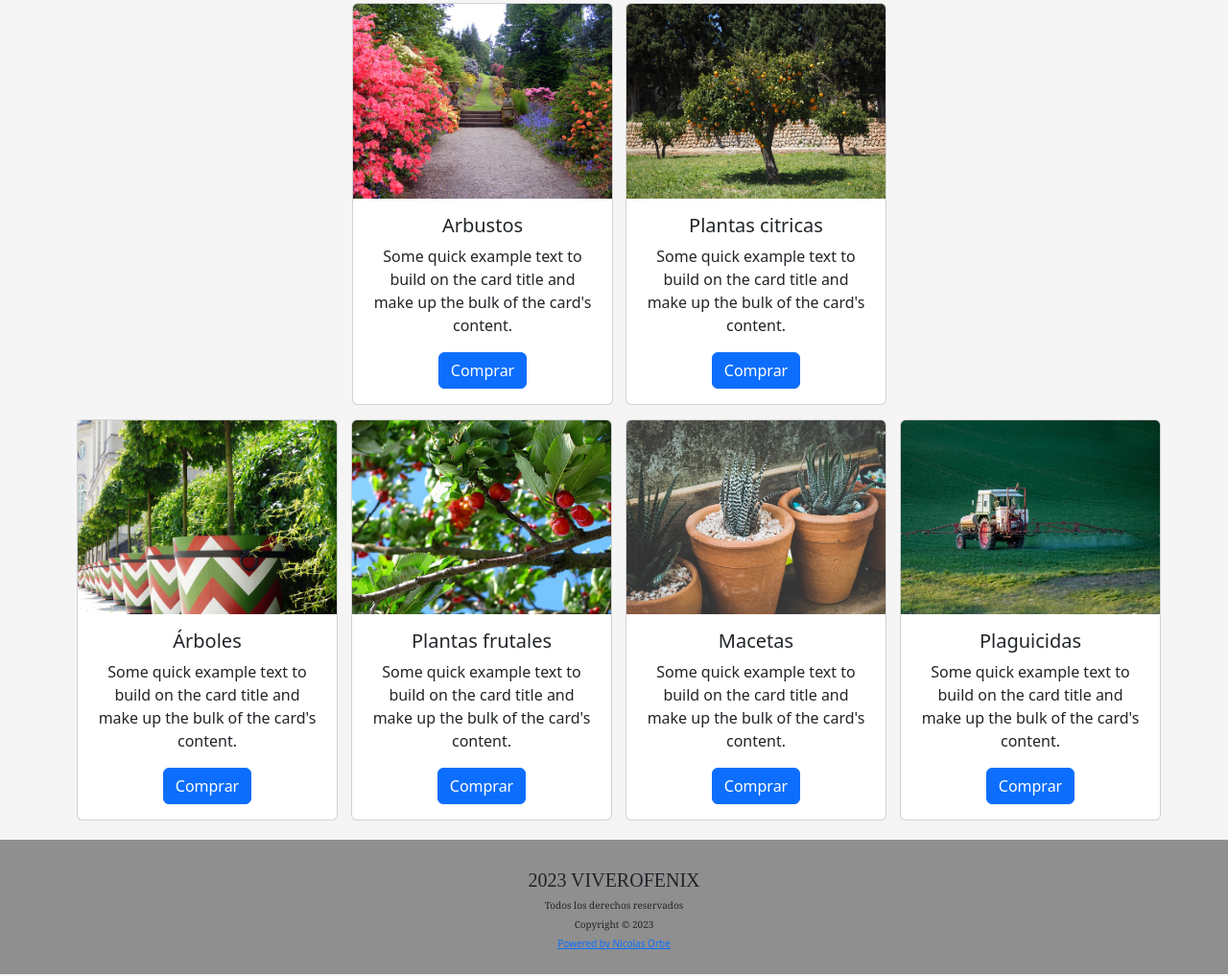
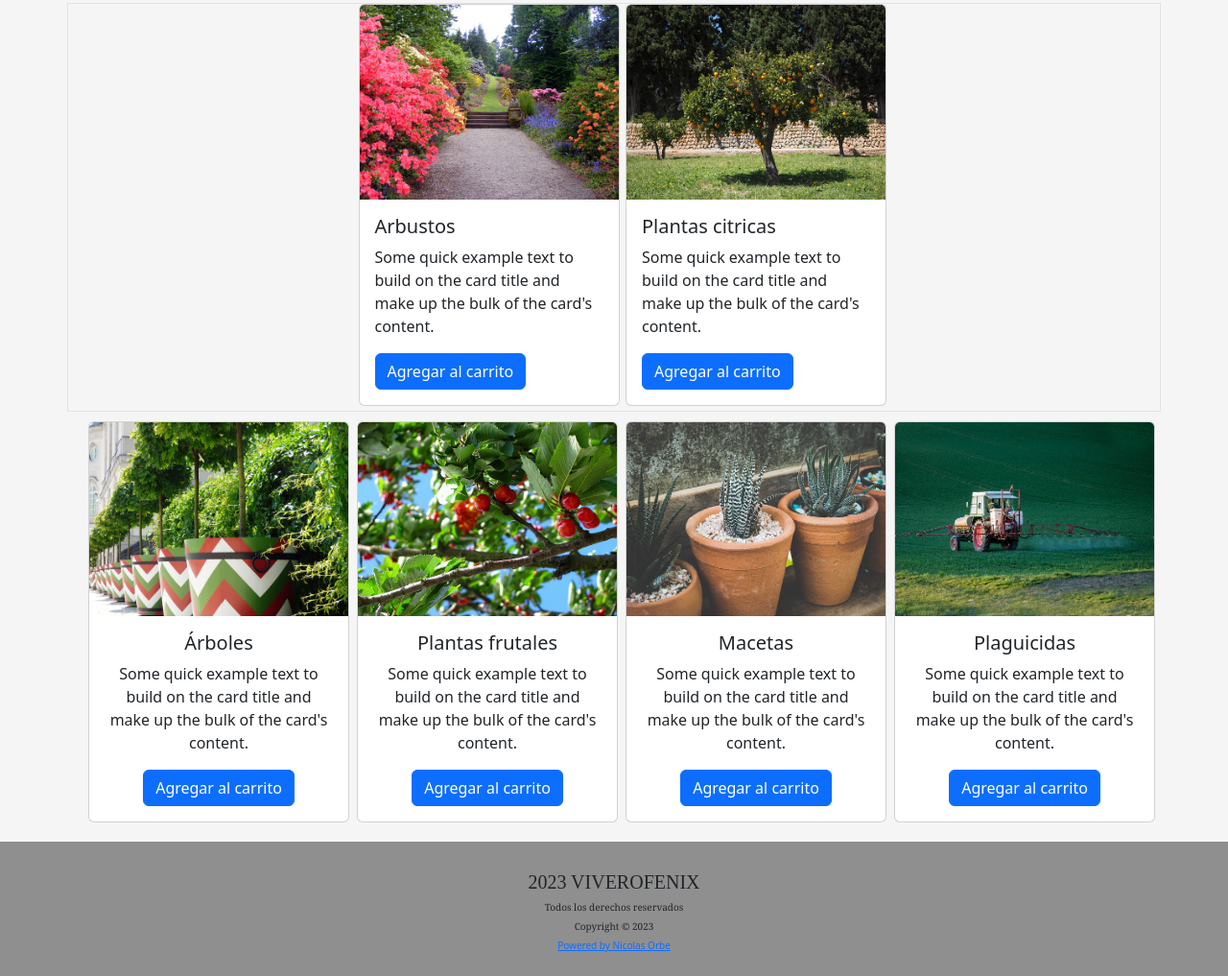
Before and after one commit to nicolasorbe1337/ProyectoFinal-NicolasOrbe, a plain HTML site: page Secciones/productos.html in a window 1280 px wide. Shown: the part 188-1205 px from the top of the page at 96% size. Drawn offline with nearby package versions, Linux system fonts and the light colour scheme.

Commit message:
Cambios de botones medidas y correcion de codigo

```diff
--- a/Secciones/productos.html
+++ b/Secciones/productos.html
@@ -6,7 +6,7 @@
     <meta name="viewport" content="width=device-width, initial-scale=1.0">
     <title>Primera Entrega</title>
 
-
+    <!-- Librerias,fuentes,iconos -->
     <link rel="preconnect" href="https://fonts.googleapis.com">
     <link rel="preconnect" href="https://fonts.gstatic.com" crossorigin>
     <link href="https://fonts.googleapis.com/css2?family=Nunito:ital@1&family=Poppins:ital,wght@0,600;1,500&display=swap" rel="stylesheet">
@@ -65,25 +65,25 @@
     </header>
 
     <!-- contenedor cards de productos--->
-    <main class="containerproductos">
+    <main>
         <div class="container-fluid">
             <h1 class="tituloproductos">Productos</h1>
 
         </div>
 
-        <div class="container text-center  ">
+        <div class="container border">
 
-            <div class="row justify-content-center row-cols-1 cols-sm-1 row-cols-md-2 row-cols-lg-4" style="margin-bottom:5px ;">
+            <div class="row justify-content-center row-cols-1 cols-sm-1 row-cols-md-2 row-cols-lg-4 mx-auto" style="margin-bottom:5px ;">
 
 
-                <div class="col">
+                <div class="col ">
 
                     <div class="card" style="width: 17rem;" >
                         <img src="../img/arbustosp.jpg" class="card-img-top" >
                         <div class="card-body">
                           <h5 class="card-title">Arbustos</h5>
                           <p class="card-text">Some quick example text to build on the card title and make up the bulk of the card's content.</p>
-                          <a href="#" class="btn btn-primary">Comprar</a>
+                          <a href="#" class="btn btn-primary">Agregar al carrito</a>
                         </div>
                     </div>
 
@@ -97,7 +97,7 @@
                         <div class="card-body">
                           <h5 class="card-title">Plantas citricas</h5>
                           <p class="card-text">Some quick example text to build on the card title and make up the bulk of the card's content.</p>
-                          <a href="#" class="btn btn-primary">Comprar</a>
+                          <a href="#" class="btn btn-primary">Agregar al carrito</a>
                         </div>
                     </div>
 
@@ -108,17 +108,17 @@
 
 
 
-        <div class="container text-center "style="padding:10px">
+        <div class="container text-center"style="padding:10px">
 
-            <div class="row row-cols-sm-1 row-cols-md-2 row-cols-lg-4 justify-content-center">
-                <div class="col">
+            <div class="row justify-content-center row-cols-sm-1 row-cols-md-2 row-cols-lg-4 mx-auto ">
+                <div class="col ">
 
                     <div class="card" style="width: 17rem;">
                         <img src="../img/arbolesp.jpg" class="card-img-top" >
                         <div class="card-body">
                           <h5 class="card-title">Árboles</h5>
                           <p class="card-text">Some quick example text to build on the card title and make up the bulk of the card's content.</p>
-                          <a href="#" class="btn btn-primary">Comprar</a>
+                          <a href="#" class="btn btn-primary">Agregar al carrito</a>
                         </div>
                     </div>
 
@@ -131,7 +131,7 @@
                         <div class="card-body">
                           <h5 class="card-title">Plantas frutales</h5>
                           <p class="card-text">Some quick example text to build on the card title and make up the bulk of the card's content.</p>
-                          <a href="#" class="btn btn-primary">Comprar</a>
+                          <a href="#" class="btn btn-primary">Agregar al carrito</a>
                         </div>
                     </div>
 
@@ -143,7 +143,7 @@
                         <div class="card-body">
                           <h5 class="card-title">Macetas</h5>
                           <p class="card-text">Some quick example text to build on the card title and make up the bulk of the card's content.</p>
-                          <a href="#" class="btn btn-primary">Comprar</a>
+                          <a href="#" class="btn btn-primary">Agregar al carrito</a>
                         </div>
                     </div>
 
@@ -155,7 +155,7 @@
                         <div class="card-body">
                           <h5 class="card-title">Plaguicidas</h5>
                           <p class="card-text">Some quick example text to build on the card title and make up the bulk of the card's content.</p>
-                          <a href="#" class="btn btn-primary">Comprar</a>
+                          <a href="#" class="btn btn-primary">Agregar al carrito</a>
                         </div>
                     </div>
 
--- a/style.css
+++ b/style.css
@@ -186,6 +186,7 @@ aside img{
     flex-direction: row;
     justify-content: center;
 }
+
 }
 
 .form{
@@ -263,51 +264,6 @@ aside img{
     background-color: rgb(199, 36, 36);
 
 }
-/*.forminputenviar{
-    display: flex;
-    text-align: center;
-    justify-content: center;
-    width: 200px;
-    height: 40px;
-    letter-spacing: 0;
-    background-color: rgba(255,255,255,0.05);
-}
-
-.forminputenviar:hover,
-.forminputenviar:active {
-    letter-spacing: 5px;
-}
-
-.forminputenviar:after,
-.forminputenviar:before {
-    backface-visibility: hidden;
-    border: 1px solid rgba(#fff, 0);
-    bottom: 0px;
-    content: " ";
-    display: block;
-    margin: 0 auto;
-    position: relative;
-    transition: all 280ms ease-in-out;
-    width: 0;
-}
-
-.forminputenviar:after,
-.forminputenviar:before {
-    backface-visibility: hidden;
-    border-color: #fff;
-    transition: width 350ms ease-in-out;
-    width: 70%;
-}
-
-.forminputenviar:hover:before {
-    bottom: auto;
-    top: 0;
-    width: 70%;
-}
-*/
-
-
-
 
 /* Estilos de Productos */
 .tituloproductos{
@@ -320,6 +276,13 @@ aside img{
     color: rgb(41, 41, 41);
 
 }
+
+.containerproductos{
+    display: flex;
+    flex-direction: column;
+    justify-content: center;
+}
+
 
 /* Estilos Nosotros */
 
@@ -341,6 +304,7 @@ aside img{
 
 }
 
+/* Responsive mq seccion nosotros*/
 @media (max-width: 800px) {
     .imgNosotros{
         width: 330px;
@@ -356,11 +320,11 @@ aside img{
 @media (max-width: 400px) {
     .imgNosotros{
         width: 250px;
-        height: 130px;
+        height: 140px;
     }
 
     .videoNosotros{
-        width: 350px;
-        height: 300px;
+        width: 250px;
+        height: 140px;
     }
 }
```
Also changed, not shown: Secciones/contacto.html (+1 -25 lines), Secciones/nosotros.html (+8 -12 lines), index.html (+1 -1 lines).
